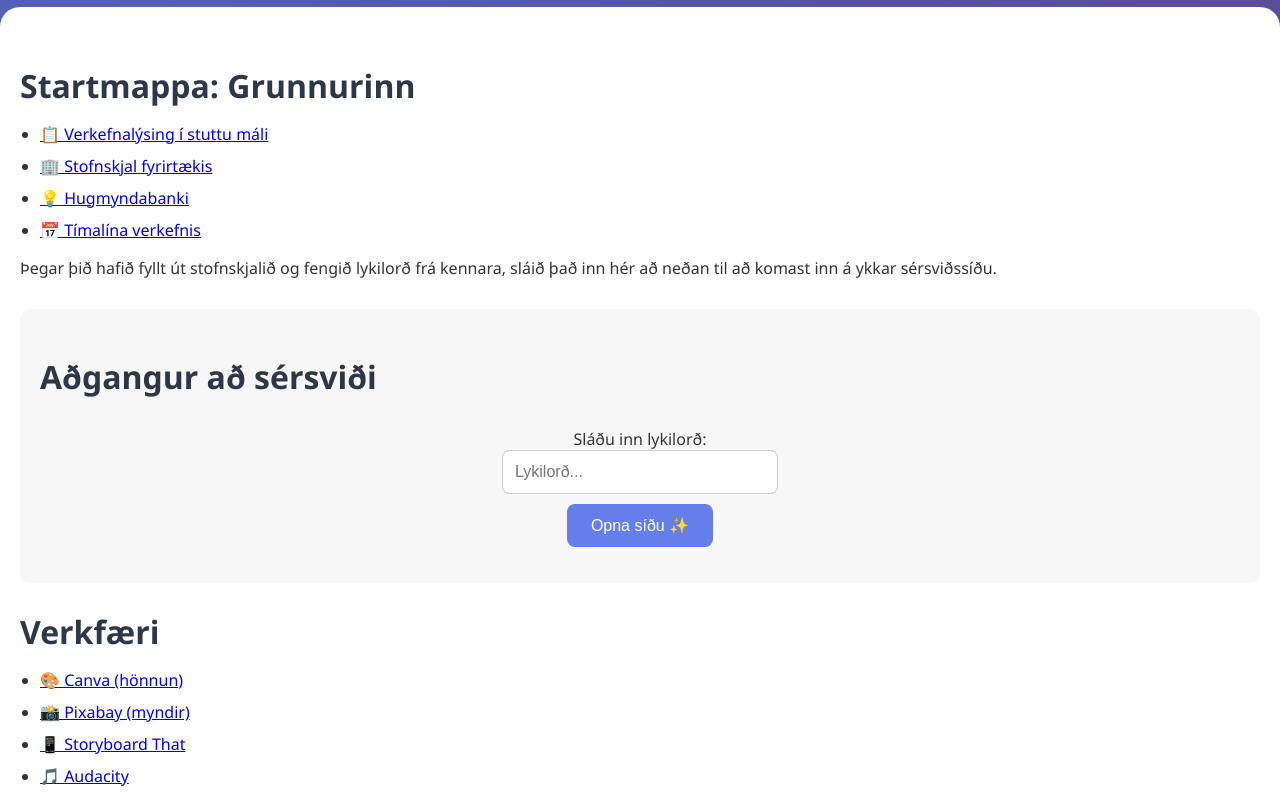
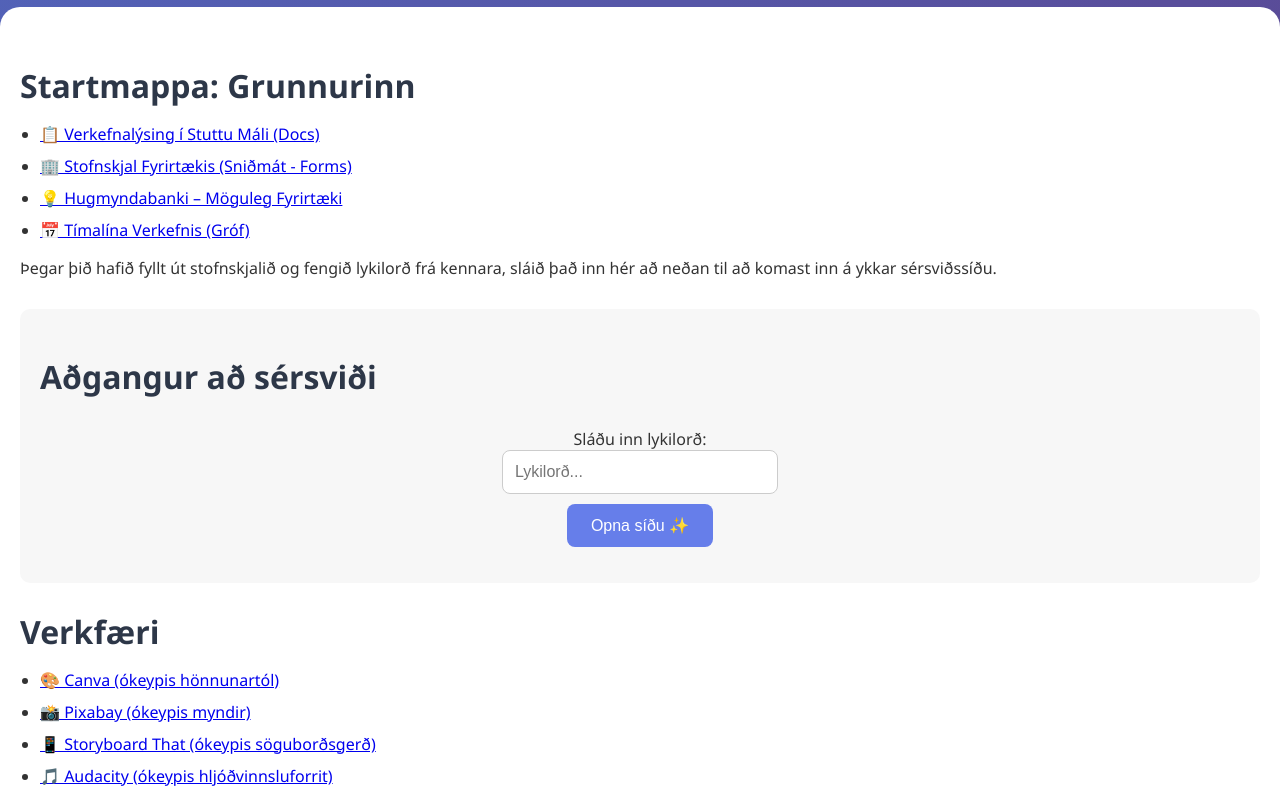
Before and after one commit to ragnarthorp/afmaeli, a plain HTML site: page index.html in a window 1280 px wide. Shown: the part 200-1000 px from the top of the page. Drawn offline with Linux system fonts and the light colour scheme.

Commit message:
Update index.html

```diff
--- a/index.html
+++ b/index.html
@@ -115,10 +115,10 @@
     <section>
         <h2>Startmappa: Grunnurinn</h2>
         <ul>
-            <li><a href="#" target="_blank">📋 Verkefnalýsing í stuttu máli</a></li>
-            <li><a href="#" target="_blank">🏢 Stofnskjal fyrirtækis</a></li>
-            <li><a href="#" target="_blank">💡 Hugmyndabanki</a></li>
-            <li><a href="#" target="_blank">📅 Tímalína verkefnis</a></li>
+            <li><a href="https://docs.google.com/document/d/1__EoNFjAm0P8ApGeOex3Nj-E621xiymbpJmu1_tFsp0/edit?usp=sharing" target="_blank">📋 Verkefnalýsing í Stuttu Máli (Docs)</a></li>
+            <li><a href="https://docs.google.com/forms/d/e/1FAIpQLSfgSBJeu5Xk4R5OLDV7w-ZeX0rYN_-W9rldpWhm-APBMMLLjA/viewform?usp=sharing&ouid=112230711935746751447" target="_blank">🏢 Stofnskjal Fyrirtækis (Sniðmát - Forms)</a></li>
+            <li><a href="https://docs.google.com/document/d/1bxzNf_SorCYY3NVeZhgysK6-xezp5xt-eC2HI7sBPGc/edit?usp=sharing" target="_blank">💡 Hugmyndabanki – Möguleg Fyrirtæki</a></li>
+            <li><a href="https://docs.google.com/document/d/1fLnuhvVVEO59iRZiPuVLAPoqH1bRPP0Qdxy2kFkWPDU/edit?usp=sharing" target="_blank">📅 Tímalína Verkefnis (Gróf)</a></li>
         </ul>
         <p>Þegar þið hafið fyllt út stofnskjalið og fengið lykilorð frá kennara, sláið það inn hér að neðan til að komast inn á ykkar sérsviðssíðu.</p>
     </section>
@@ -136,10 +136,10 @@
     <section>
         <h2>Verkfæri</h2>
         <ul>
-            <li><a href="https://www.canva.com" target="_blank">🎨 Canva (hönnun)</a></li>
-            <li><a href="https://pixabay.com" target="_blank">📸 Pixabay (myndir)</a></li>
-            <li><a href="https://www.storyboardthat.com" target="_blank">📱 Storyboard That</a></li>
-            <li><a href="https://www.audacityteam.org/" target="_blank">🎵 Audacity</a></li>
+            <li><a href="https://www.canva.com" target="_blank">🎨 Canva (ókeypis hönnunartól)</a></li>
+            <li><a href="https://pixabay.com" target="_blank">📸 Pixabay (ókeypis myndir)</a></li>
+            <li><a href="https://www.storyboardthat.com/storyboard-creator" target="_blank">📱 Storyboard That (ókeypis söguborðsgerð)</a></li>
+            <li><a href="https://www.audacityteam.org/" target="_blank">🎵 Audacity (ókeypis hljóðvinnsluforrit)</a></li>
         </ul>
     </section>
 </main>
```
